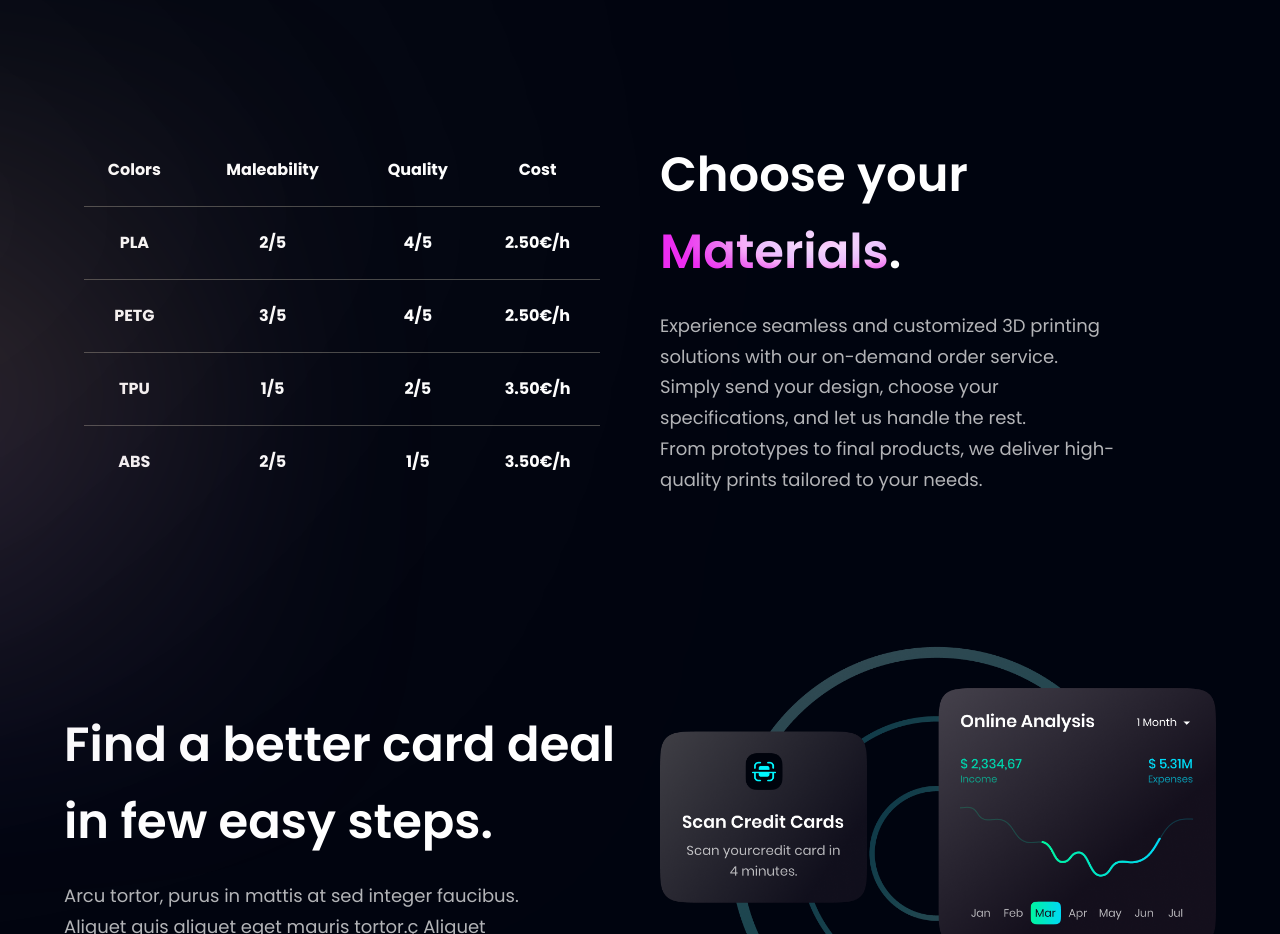
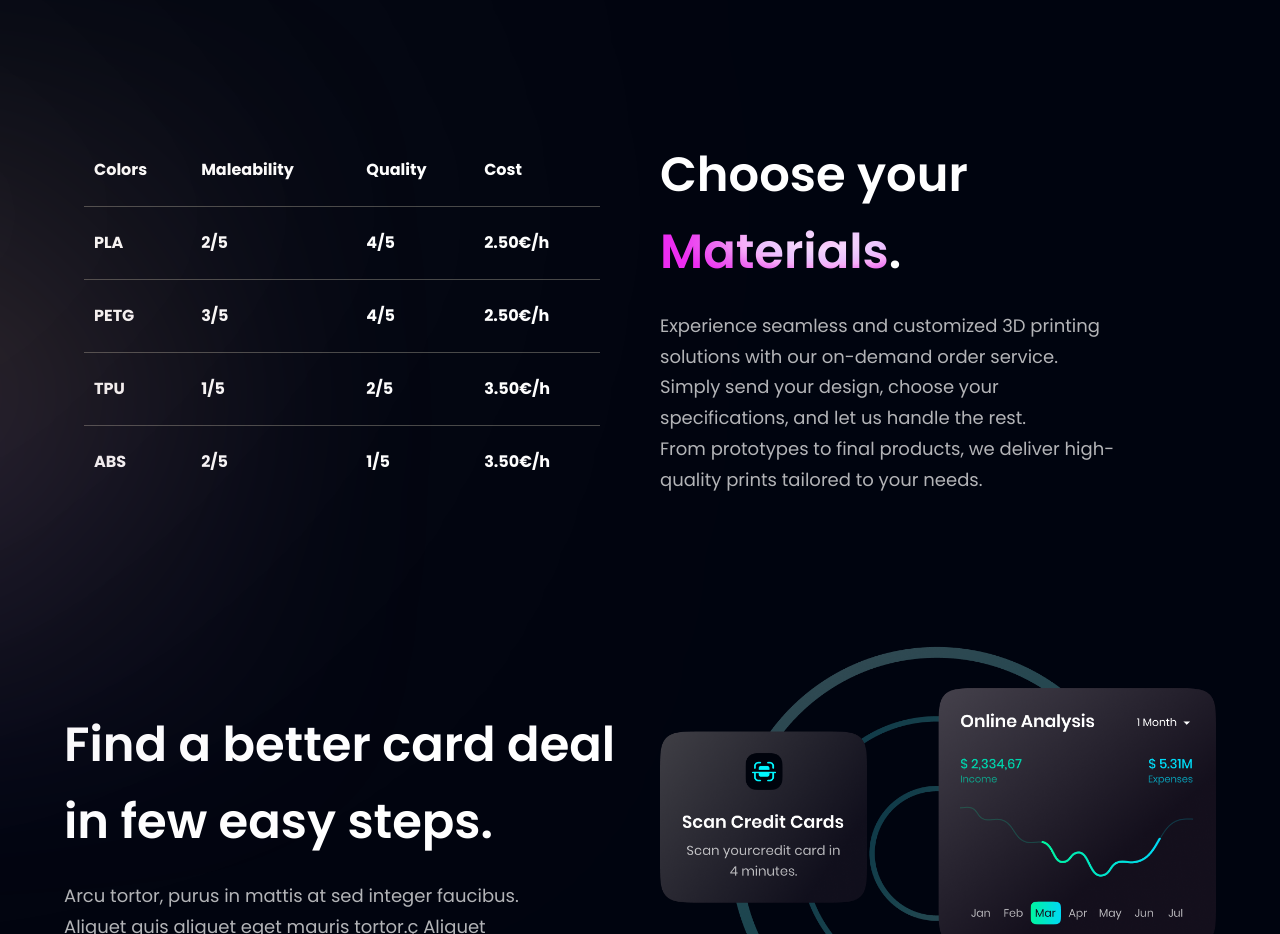
Before and after one commit to itsDaiton/business-website-template, a React (Vite) app: page / in a window 1280 px wide. Shown: the part 1440-2374 px from the top of the page. Built offline with nearby package versions, Linux system fonts and the light colour scheme.

Commit message:
fix: Fix allignment of tables

```diff
--- a/src/index.css
+++ b/src/index.css
@@ -187,8 +187,8 @@ table {
 }
 
 th, td {
-  padding: 24px 0px;
-  text-align: center;
+  padding: 24px 10px;
+  text-align: left;
 }
 
 th {
```
